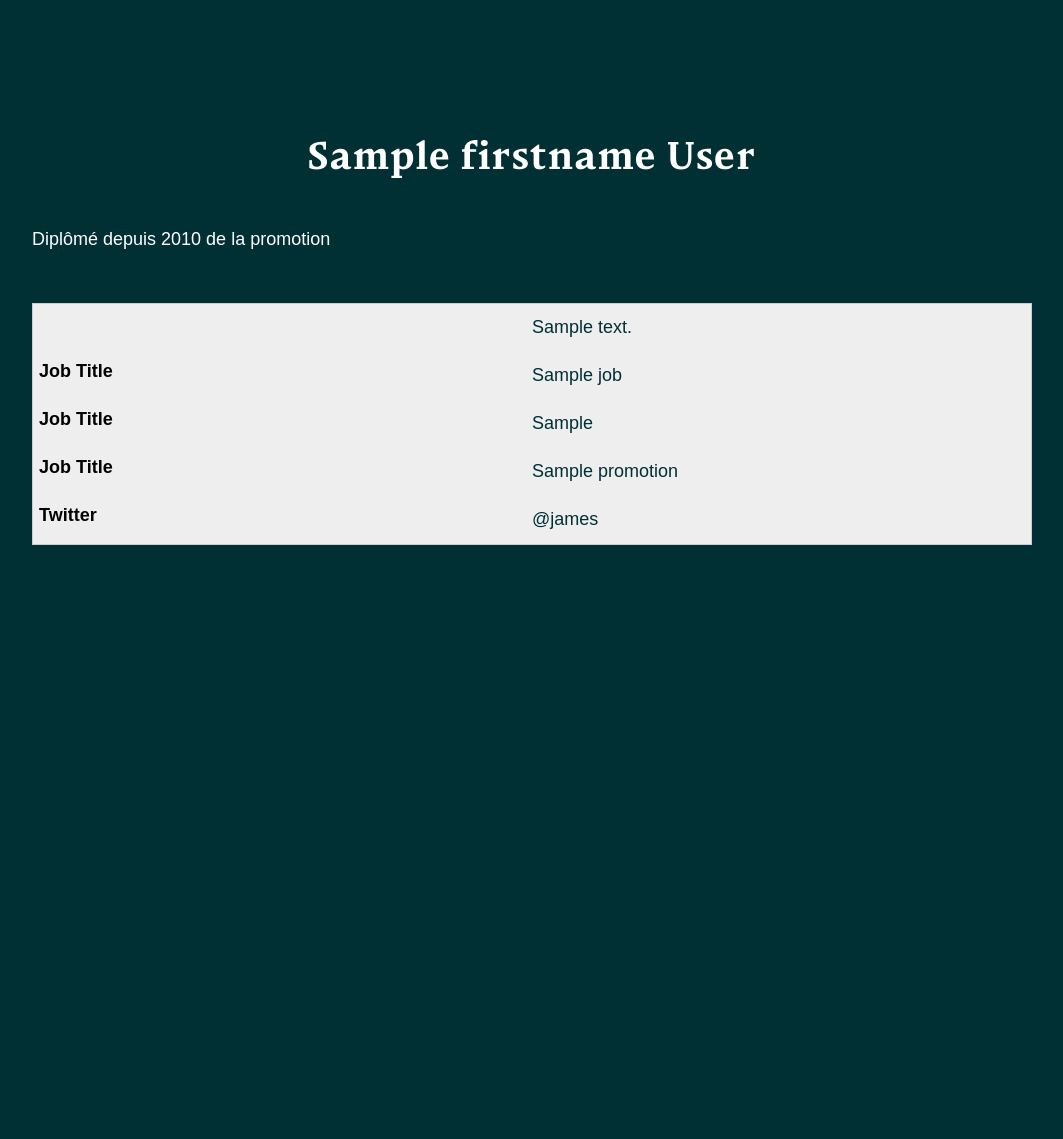
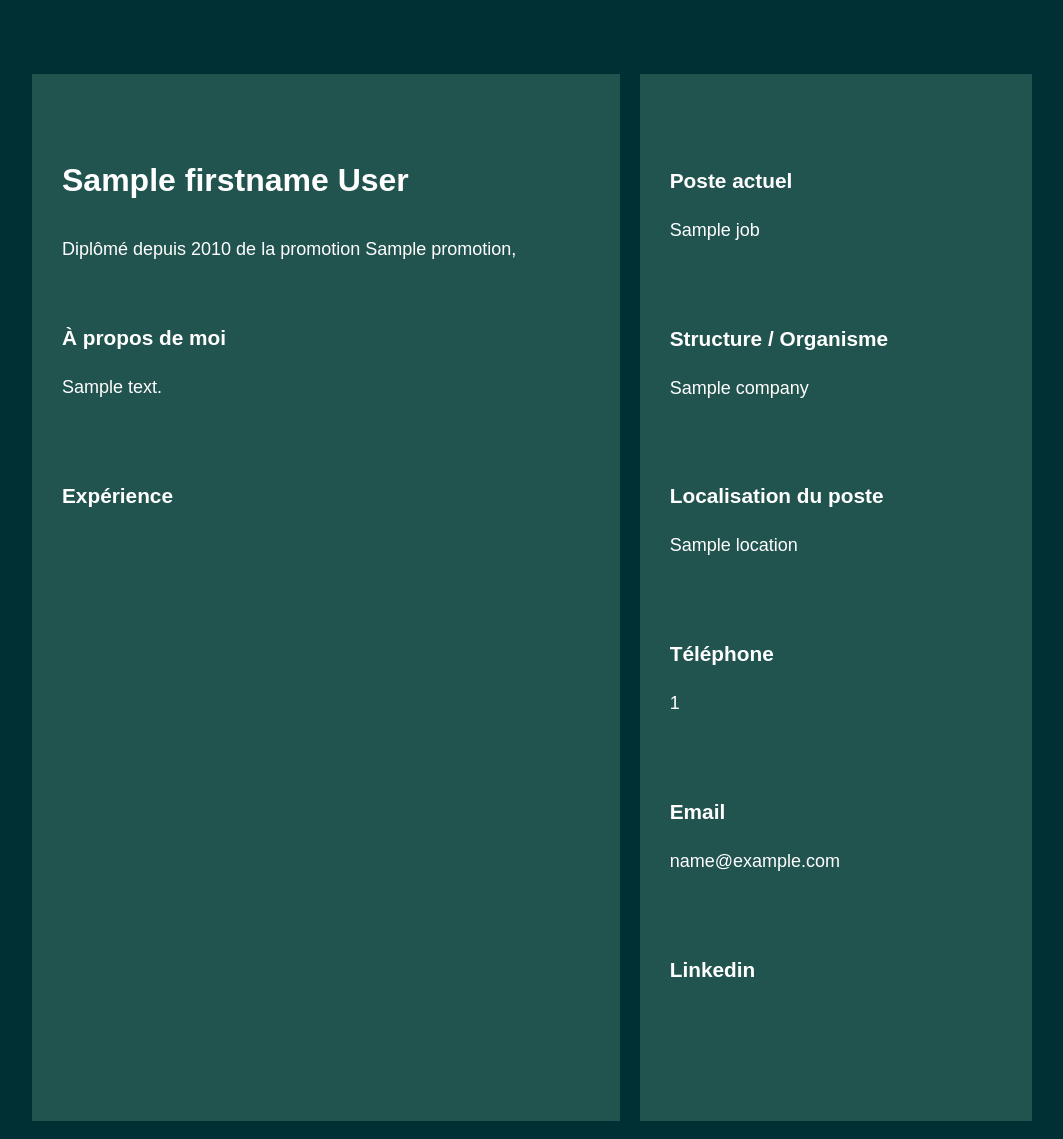
Before and after one commit to justineyg/annuaire2, a Symfony app: template templates/profil/detail.html.twig in a window 1280 px wide. Shown: the part 20-1159 px from the top of the page, without its empty margins (116-1179 px from the left). Before the commit the page ends 565 px from the top, so only its background shows below. Run offline with Twig, Linux system fonts and the light colour scheme; the template is opened without the code that fills it: most values are stand-ins (such as "Sample title", 1, 10 or a date in 2020); some libraries are stand-ins or nearby versions.

Commit message:
Création UserCrudController + UserType

```diff
--- a/src/Controller/Admin/ProfilCrudController.php
+++ b/src/Controller/Admin/ProfilCrudController.php
@@ -44,6 +44,9 @@ class ProfilCrudController extends AbstractCrudController
             TextField::new('job'),
             AssociationField::new('businessSector'),
             AssociationField::new('promotion'),
+            TextField::new('company'),
+            TextField::new('location'),
+            TextField::new('phoneNumber'),
             DateTimeField::new('createdAt'),
 
         ];
--- a/src/Controller/SecurityController.php
+++ b/src/Controller/SecurityController.php
@@ -16,7 +16,7 @@ class SecurityController extends AbstractController
     public function login(AuthenticationUtils $authenticationUtils): Response
     {
         if ($this->getUser()) {
-        return $this->redirectToRoute('app_default');
+        return $this->redirectToRoute('app_promotion');
         }
 
         // get the login error if there is one
--- a/templates/profil/detail.html.twig
+++ b/templates/profil/detail.html.twig
@@ -5,34 +5,35 @@
 {% block body %}
     <style>
     h1{text-align: center}
-    .example-wrapper { margin: 3em auto; max-width: 1000px; width: 100%; font: 18px/1.5 sans-serif; }
+    .example-wrapper { margin: 1em auto; max-width: 1000px; width: 100%; font: 18px/1.5 sans-serif; }
     .example-wrapper code { background: #F5F5F5; padding: 2px 6px; }
 
-    table {
-	width: 1200px;
-	border-collapse: collapse;
-	margin:50px auto;
+   .user_informations{
+	display:flex;
+	gap: 20px;
    }
 
-/* Zebra striping */
-tr:nth-of-type(odd) {
-	background: #eee;
-    color: #002F34;
+   section div:not(.user_informations){
+	padding: 20px 0;
    }
-
-th {
-	background: #21524F;
-	color: white;
+   .subtitle{
 	font-weight: bold;
+	font-size: 1.3rem;
    }
-
-td, th {
-	padding: 10px;
-	border: 1px solid #ccc;
-	text-align: left;
-	font-size: 18px;
+	.student{
+		font-weight: bold;
+		font-size: 2rem;
 	}
-
+   .left, .right  {
+	width: 60%;
+	background: #21534F;
+	padding: 50px 30px;
+   }
+   .right{
+	width: 40%;
+	background: #21534F;
+	padding: 50px 30px;
+   }
 /*
 Max width before this PARTICULAR table gets nasty
 This query will take effect for any screen smaller than 760px
@@ -42,86 +43,60 @@ and also iPads specifically.
 only screen and (max-width: 760px),
 (min-device-width: 768px) and (max-device-width: 1024px)  {
 
-	table {
-	  	width: 100%;
-	}
-
-	/* Force table to not be like tables anymore */
-	table, thead, tbody, th, td, tr {
-		display: block;
-	}
-
-	/* Hide table headers (but not display: none;, for accessibility) */
-	thead tr {
-		position: absolute;
-		top: -9999px;
-		left: -9999px;
-	}
-
-	tr { border: 1px solid #ccc; }
-
-	td {
-		/* Behave  like a "row" */
-		border: none;
-		border-bottom: 1px solid #eee;
-		position: relative;
-		padding-left: 50%;
-	}
-
-	td:before {
-		/* Now like a table header */
-		position: absolute;
-		/* Top/left values mimic padding */
-		top: 6px;
-		left: 6px;
-		width: 45%;
-		padding-right: 10px;
-		white-space: nowrap;
-		/* Label the data */
-		content: attr(data-column);
-
-		color: #000;
-		font-weight: bold;
-	}
-
 }
     </style>
+
      {% include "partials/_header.html.twig" %}
         <div class="example-wrapper">
 
                 <br><br>
 
                     <div class="user_informations">
-					<h1>{{profil.firstname}} {{profil.lastname}}</h1>
-					<p>Diplômé depuis 2010 de la promotion </p>
-                       <table>
-                            <thead>
-                                <tr>
-								<th>Biographie</th>
-								<th>Métier</td>
-                                <th>Secteur d'activité</th>
-                                <th>Promotion (année et nom)</th>
-                                <th>Contact</th>
-                                </tr>
-                            </thead>
-                            <tbody>
-                                <tr>
+						<section class="left">
+							<p class="student">{{profil.firstname}} {{profil.lastname}}</p>
+							<p>Diplômé depuis 2010 de la promotion {{profil.promotion}},</p>
+								<div>
+									<p  class="subtitle">À propos de moi</p>
+									<p>{{profil.biography}}</p>
+								</div>
+								<div>
+									<p class="subtitle">Expérience</p>
+								</div>
+						</section>
 
-                                {# <td data-column="First Name"><a href="#"> {{ [profil.lastname, profil.firstname ]}}</a> </td> #}
-								<td>{{profil.biography}}</td>
-								<td data-column="Job Title">{{profil.job}}</td>
-								<td data-column="Job Title">{{profil.businessSector}}</td>
-                                <td data-column="Job Title">{{profil.promotion}}</td>
-                                <td data-column="Twitter">@james</td>
-                                </tr>
-								</a>
-                            </tbody>
-                        </table>
+						<section class="right">
+							<div>
+								<p class="subtitle">Poste actuel</p>
+								<p>{{profil.job}}</p>
 							</div>
-				{# {% endfor %} #}
+
+							<div>
+								<p class="subtitle">Structure / Organisme </p>
+								<p>{{profil.company}}</p>
+							</div>
+
+							<div>
+								<p class="subtitle">Localisation du poste</p>
+								<p>{{profil.location}}</p>
+							</div>
+
+
+							<div>
+								<p class="subtitle">Téléphone</p>
+								<p>{{profil.phoneNumber}}</p>
+							</div>
+
+							<div>
+								<p class="subtitle">Email</p>
+								<p><a href="mailto:{{profil.email}}">{{profil.email}}</a></p>
+							</div>
+							<div>
+								<p class="subtitle">Linkedin</p>
+								<p><i class="fa-solid fa-arrow-up-right"></i></p>
+							</div>
+						</section>
+					</div>
 
 
         </div>
-
-    </div>
 {% endblock %}
```
Also changed, not shown: migrations/Version20231107120759.php (added, +31 -0 lines), src/Controller/UserController.php (added, +30 -0 lines), src/Entity/Profil.php (+45 -0 lines), src/Form/RegistrationFormType.php (+33 -4 lines), src/Form/UserType.php (added, +28 -0 lines), templates/account/index.html.twig (+6 -16 lines), templates/user/edit.html.twig (added, +15 -0 lines), templates/user/index.html.twig (added, +20 -0 lines). Lines whose indentation alone changed are shown as unchanged.
